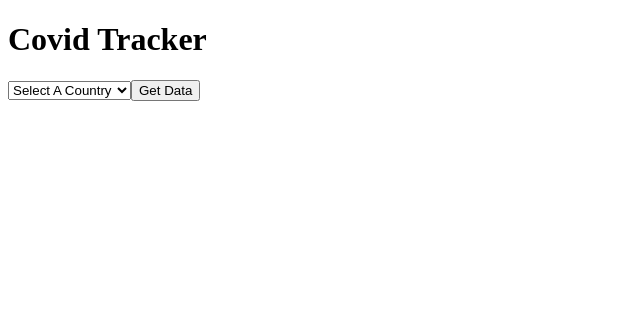
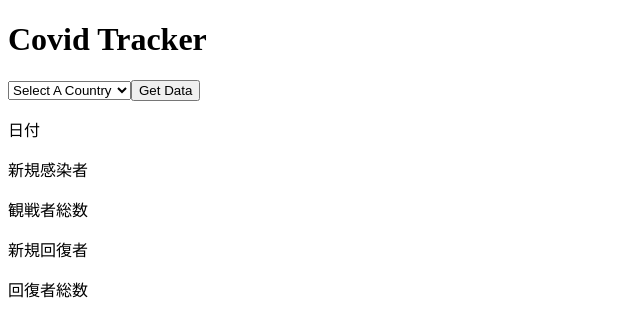
Before and after one commit to FunatoJumpei/react-corona, a React (Create React App) app: page / in a window 1280 px wide. Shown: the top 336 px of the page, without its empty margins (0-640 px from the left). Built offline with nearby package versions, Linux system fonts and the light colour scheme.

Commit message:
Resultの実装途中。取得したい国のデータの配列の長さー１個目のデータを取得するところまで実装

```diff
--- a/src/App.js
+++ b/src/App.js
@@ -1,10 +1,28 @@
 import TopPage from './pages/TopPage';
 import './App.css';
+import countriesJson from "./countries.json";
+import {useState} from "react";
 
 function App() {
+
+  const [country,setCountry] = useState("");
+  const [countryData,setCountryData] = useState({
+    date:"",
+    newConfirmed:"",
+    totalConfirmed:"",
+    newRecovered:"",
+    totalRecovered:"",
+  });
+
+  const getCountryData = () => {
+      fetch(`https://monotein-books.vercel.app/api/corona-tracker/country/${country}`)
+      .then(res=>res.json())
+      .then(data=>console.log(data[length-1]))
+  }
+
   return (
     <div>  {/*App.cssとの連携は削除*/}
-      <TopPage/>
+      <TopPage countriesJson={countriesJson} setCountry={setCountry} getCountryData={getCountryData}/>
     </div>
   );
 }
--- a/src/components/Result.js
+++ b/src/components/Result.js
@@ -0,0 +1,15 @@
+
+
+const Result = () => {
+    return(
+        <div>
+            <p>日付</p>
+            <p>新規感染者</p>
+            <p>観戦者総数</p>
+            <p>新規回復者</p>
+            <p>回復者総数</p>
+        </div>
+    )
+}
+
+export default Result;
--- a/src/components/Selector.js
+++ b/src/components/Selector.js
@@ -1,25 +1,18 @@
 import countriesJson from "../countries.json";
 import {useState} from "react";
 
-const Selector = ()=> {
-    const [country,setCountry] = useState("");
-
-    const getCountryData = () => {
-        fetch(`https://monotein-books.vercel.app/api/corona-tracker/country/${country}`)
-        .then(res=>res.json())
-        .then(data=>console.log(data))
-    }
-
+const Selector = (props)=> {
+    //console.log("Selectorのprpops:",props)
     return(
         <div>
-            <select onChange={(e)=>setCountry(e.target.value)}>
+            <select onChange={(e)=>props.setCountry(e.target.value)}>
             <option>Select A Country</option>
-                {countriesJson.map((kuni, index) =>  /** map()はおそらく、importしているJsonの[]を引数に指定した名前として分解している */
+                {props.countriesJson.map((kuni, index) =>  /** map()はおそらく、importしているJsonの[]を引数に指定した名前として分解している */
                         <option key={index} value={kuni.Slug} >{kuni.Country}</option> //map()を使ってHtmlタグを表示させた場合、Reactにタグを認識させるためにはkeyと呼ばれる通し番号をつける必要がある。map()では自動的に通し番号も生成される。
                     )
                 }
             </select>
-            <button onClick={getCountryData}>Get Data</button>
+            <button onClick={props.getCountryData}>Get Data</button>
         </div>
     );
 };
--- a/src/pages/TopPage.js
+++ b/src/pages/TopPage.js
@@ -1,7 +1,9 @@
 import Title from "../components/Title";
 import Selector from "../components/Selector";
+import Result from "../components/Result";
 
-const TopPage = () => {
+const TopPage = (props) => {
+    //console.log("TopPageのprops:",props)
     return(
         <div>
             <Title/>
@@ -9,7 +11,8 @@ const TopPage = () => {
              リアクトでは自分で作ったコンポーネントもほかのタグと同じようにReturnのカッコ内に記述できる。
              コンポーネントのタグの場合は大文字で始める。←これでReactがHTMLタグでなくコンポーネントタグであることを理解する。
             */}
-            <Selector/>
+            <Selector countriesJson={props.countriesJson} setCountry={props.setCountry} getCountryData={props.getCountryData}/>
+            <Result/>
         </div>
     );
 };
```
